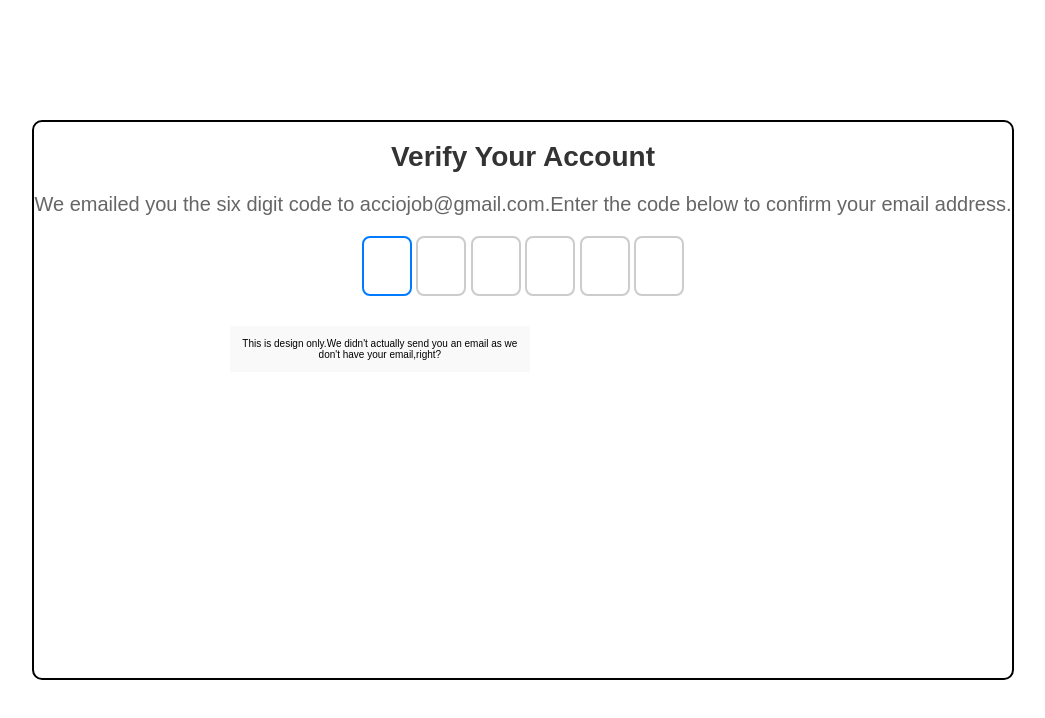
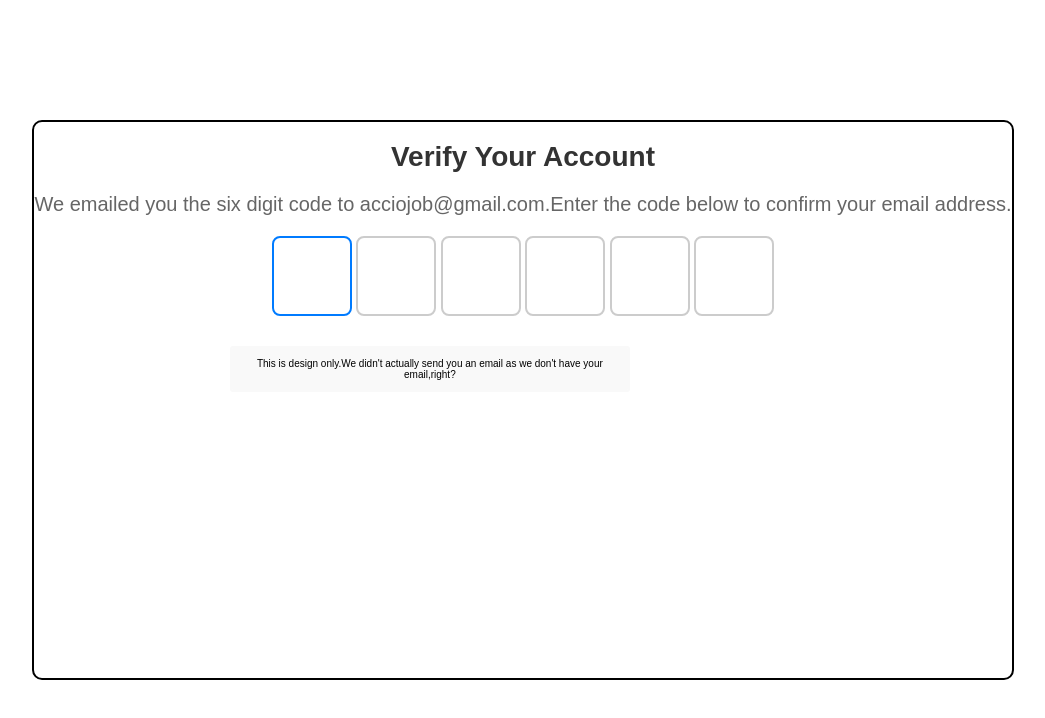
Before and after one commit to acciojob/OTP-Prakashsingh22, a website: page main.html in a window 1280 px wide. Shown: the whole page, without its empty margins (117-1162 px from the left). Drawn offline with Linux system fonts and the light colour scheme.

Commit message:
created a submission

```diff
--- a/script.js
+++ b/script.js
@@ -27,5 +27,5 @@ const inputs = document.querySelectorAll('.code');
             input.value = ''; // Just clear current field
           }
         }
-      });
     });
+});
--- a/styles.css
+++ b/styles.css
@@ -15,7 +15,7 @@
 	flex-direction: column;
     justify-content: center;
     align-items: center;
-	width:300px;
+	width:400px;
 	margin-left:20%;
 	border:2px solid #f9f9f9;
 	background-color: #f9f9f9;
@@ -47,9 +47,9 @@ body{
     text-align: center;
 }
 .code {
-      width: 50px;
-      height: 60px;
-      font-size: 29px;
+      width: 80px;
+      height: 80px;
+      font-size: 39px;
       text-align: center;
       border: 2px solid #ccc;
       border-radius: 8px;
```
